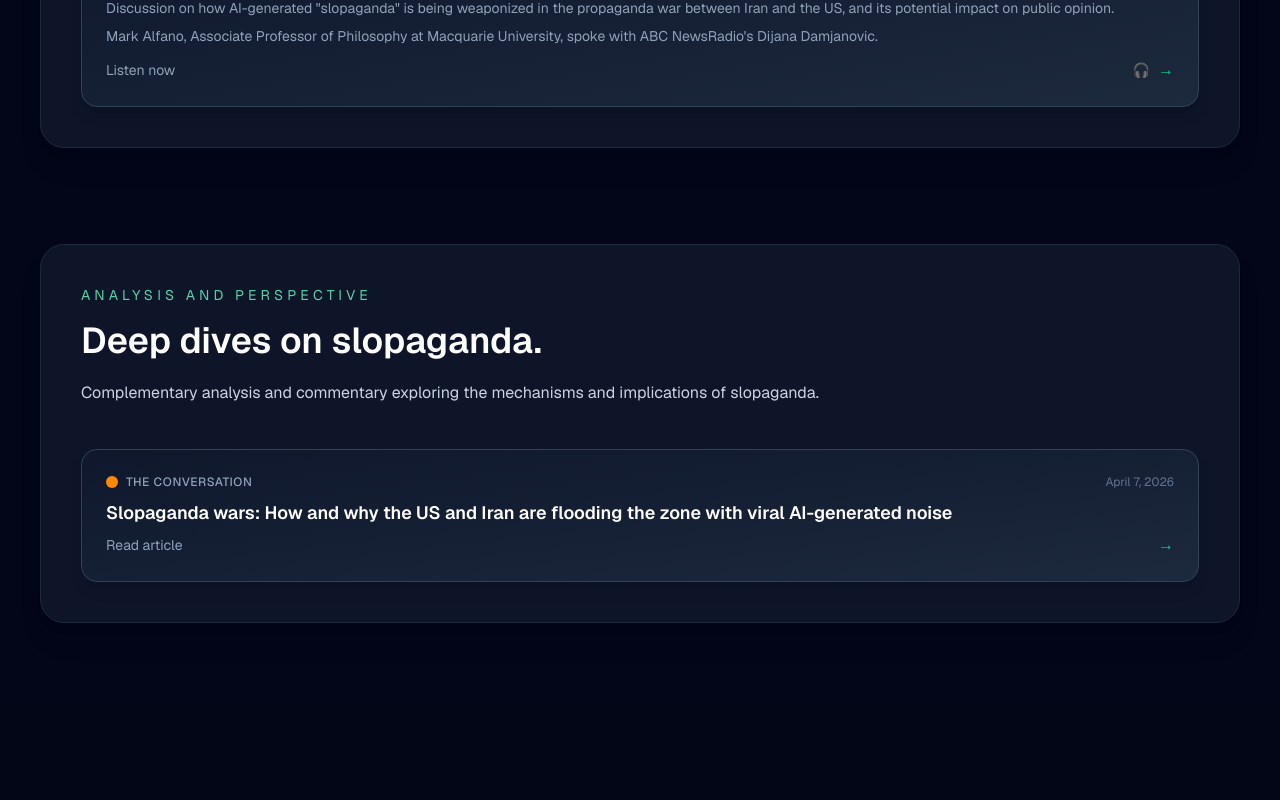
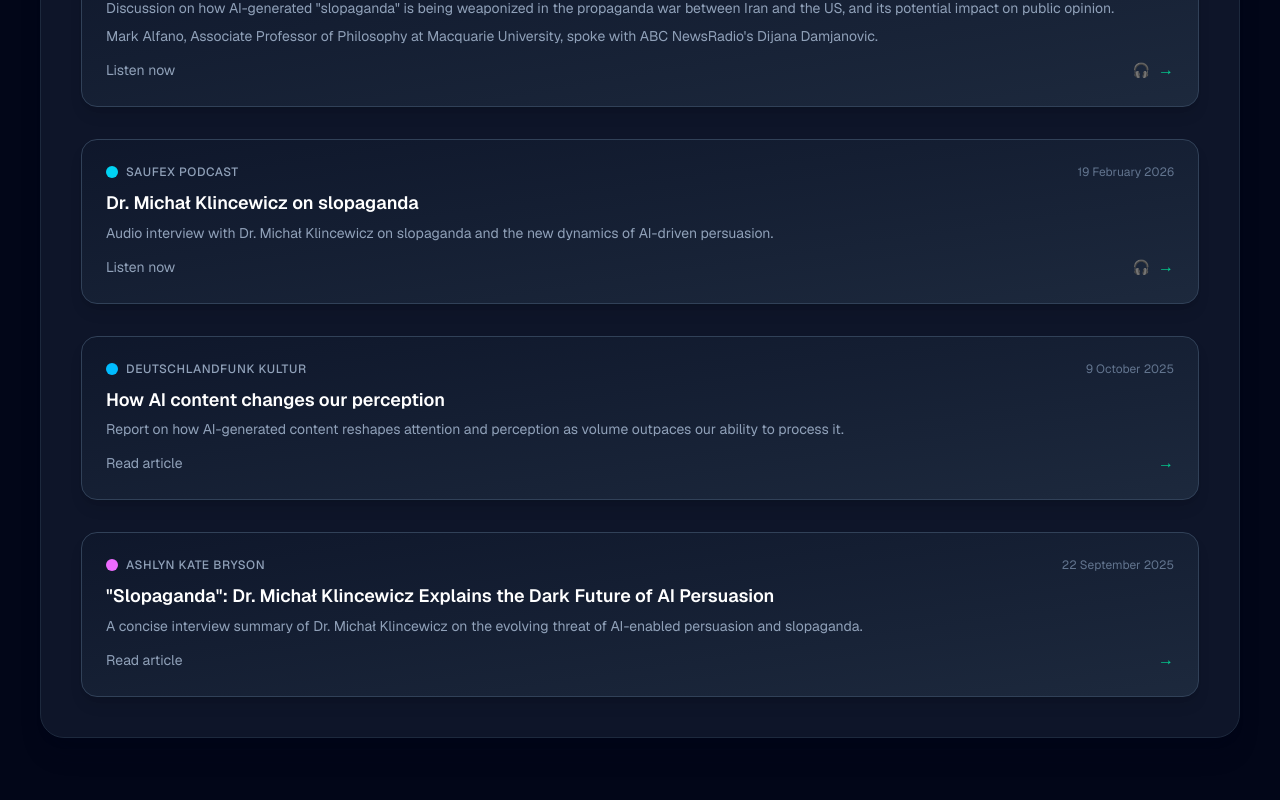
Before and after one commit to ebrahimifard/slopaganda, a Next.js app: page / in a window 1280 px wide. Shown: the part 4360-5160 px from the top of the page. Before the commit the page ends 5063 px from the top, so only its background shows below. Built offline with nearby package versions, Linux system fonts and the light colour scheme.

Commit message:
adding a few entries

```diff
--- a/src/app/page.tsx
+++ b/src/app/page.tsx
@@ -307,6 +307,66 @@ export default function Home() {
                 </div>
               </div>
             </a>
+
+            {/* Saufex Podcast */}
+            <a href="https://soundcloud.com/saufex/dr-michal-klincewicz" target="_blank" rel="noopener noreferrer" className="group block rounded-2xl border border-slate-700 bg-gradient-to-br from-slate-900 to-slate-800 p-6 shadow-lg transition-all duration-300 hover:border-emerald-400/60 hover:shadow-emerald-500/10 hover:shadow-xl hover:-translate-y-1">
+              <div className="flex items-start justify-between mb-3">
+                <div className="flex items-center gap-2">
+                  <div className="w-3 h-3 rounded-full bg-cyan-400"></div>
+                  <p className="text-xs uppercase tracking-wider text-slate-400 font-medium">Saufex Podcast</p>
+                </div>
+                <span className="text-xs text-slate-500">19 February 2026</span>
+              </div>
+              <h3 className="text-lg font-semibold text-white leading-tight mb-2 group-hover:text-emerald-200 transition-colors">
+                Dr. Michał Klincewicz on slopaganda
+              </h3>
+              <p className="text-sm text-slate-400 mb-3">Audio interview with Dr. Michał Klincewicz on slopaganda and the new dynamics of AI-driven persuasion.</p>
+              <div className="flex items-center justify-between">
+                <span className="text-sm text-slate-400">Listen now</span>
+                <div className="flex items-center gap-2 text-emerald-400 group-hover:text-emerald-300 transition-colors">
+                  <span className="text-sm">🎧</span>
+                  <span>→</span>
+                </div>
+              </div>
+            </a>
+
+            {/* Deutschlandfunk Kultur */}
+            <a href="https://www.deutschlandfunkkultur.de/ai-slop-wie-ki-inhalte-unsere-wahrnehmung-veraendern-100.html" target="_blank" rel="noopener noreferrer" className="group block rounded-2xl border border-slate-700 bg-gradient-to-br from-slate-900 to-slate-800 p-6 shadow-lg transition-all duration-300 hover:border-emerald-400/60 hover:shadow-emerald-500/10 hover:shadow-xl hover:-translate-y-1">
+              <div className="flex items-start justify-between mb-3">
+                <div className="flex items-center gap-2">
+                  <div className="w-3 h-3 rounded-full bg-sky-400"></div>
+                  <p className="text-xs uppercase tracking-wider text-slate-400 font-medium">Deutschlandfunk Kultur</p>
+                </div>
+                <span className="text-xs text-slate-500">9 October 2025</span>
+              </div>
+              <h3 className="text-lg font-semibold text-white leading-tight mb-2 group-hover:text-emerald-200 transition-colors">
+                How AI content changes our perception
+              </h3>
+              <p className="text-sm text-slate-400 mb-3">Report on how AI-generated content reshapes attention and perception as volume outpaces our ability to process it.</p>
+              <div className="flex items-center justify-between">
+                <span className="text-sm text-slate-400">Read article</span>
+                <div className="text-emerald-400 group-hover:text-emerald-300 transition-colors">→</div>
+              </div>
+            </a>
+
+            {/* Ashlyn Kate Bryson interview */}
+            <a href="https://substack.com/home/post/p-173952497" target="_blank" rel="noopener noreferrer" className="group block rounded-2xl border border-slate-700 bg-gradient-to-br from-slate-900 to-slate-800 p-6 shadow-lg transition-all duration-300 hover:border-emerald-400/60 hover:shadow-emerald-500/10 hover:shadow-xl hover:-translate-y-1">
+              <div className="flex items-start justify-between mb-3">
+                <div className="flex items-center gap-2">
+                  <div className="w-3 h-3 rounded-full bg-fuchsia-400"></div>
+                  <p className="text-xs uppercase tracking-wider text-slate-400 font-medium">Ashlyn Kate Bryson</p>
+                </div>
+                <span className="text-xs text-slate-500">22 September 2025</span>
+              </div>
+              <h3 className="text-lg font-semibold text-white leading-tight mb-2 group-hover:text-emerald-200 transition-colors">
+                "Slopaganda": Dr. Michał Klincewicz Explains the Dark Future of AI Persuasion
+              </h3>
+              <p className="text-sm text-slate-400 mb-3">A concise interview summary of Dr. Michał Klincewicz on the evolving threat of AI-enabled persuasion and slopaganda.</p>
+              <div className="flex items-center justify-between">
+                <span className="text-sm text-slate-400">Read article</span>
+                <div className="text-emerald-400 group-hover:text-emerald-300 transition-colors">→</div>
+              </div>
+            </a>
           </div>
         </section>
 
@@ -329,6 +389,12 @@ export default function Home() {
                 description: "Slopaganda wars: How and why the US and Iran are flooding the zone with viral AI-generated noise",
                 link: "https://theconversation.com/slopaganda-wars-how-and-why-the-us-and-iran-are-flooding-the-zone-with-viral-ai-generated-noise-280024",
                 date: "April 7, 2026"
+              },
+              {
+                outlet: "PsyArXiv",
+                description: "How slopaganda exploits features of human cognition",
+                link: "https://osf.io/preprints/psyarxiv/3zbdn_v1",
+                date: "11 March 2026"
               }
             ].map((item, index) => (
               <a key={item.outlet} href={item.link} target="_blank" rel="noopener noreferrer" className="group block rounded-2xl border border-slate-700 bg-gradient-to-br from-slate-900 to-slate-800 p-6 shadow-lg transition-all duration-300 hover:border-emerald-400/60 hover:shadow-emerald-500/10 hover:shadow-xl hover:-translate-y-1">
@@ -342,6 +408,11 @@ export default function Home() {
                 <h3 className="text-lg font-semibold text-white leading-tight mb-2 group-hover:text-emerald-200 transition-colors">
                   {item.description}
                 </h3>
+                {item.outlet === "The Conversation" ? (
+                  <p className="text-xs text-slate-500 mb-4">
+                    Also featured in: <a href="https://asiatimes.com/2026/04/slopaganda-us-iran-deploy-ai-slop-as-weapons-of-war/" target="_blank" rel="noopener noreferrer" className="underline decoration-slate-600 decoration-1 hover:text-emerald-200">Asia Times</a>, <a href="https://thewire.in/tech/ai-slopaganda-is-probably-here-to-stay" target="_blank" rel="noopener noreferrer" className="underline decoration-slate-600 decoration-1 hover:text-emerald-200">The Wire</a>, and <a href="https://www.channelnewsasia.com/commentary/ai-generated-slop-propaganda-us-iran-war-6043521" target="_blank" rel="noopener noreferrer" className="underline decoration-slate-600 decoration-1 hover:text-emerald-200">CNA</a>.
+                  </p>
+                ) : null}
                 <div className="flex items-center justify-between">
                   <span className="text-sm text-slate-400">Read article</span>
                   <div className="text-emerald-400 group-hover:text-emerald-300 transition-colors">→</div>
```
